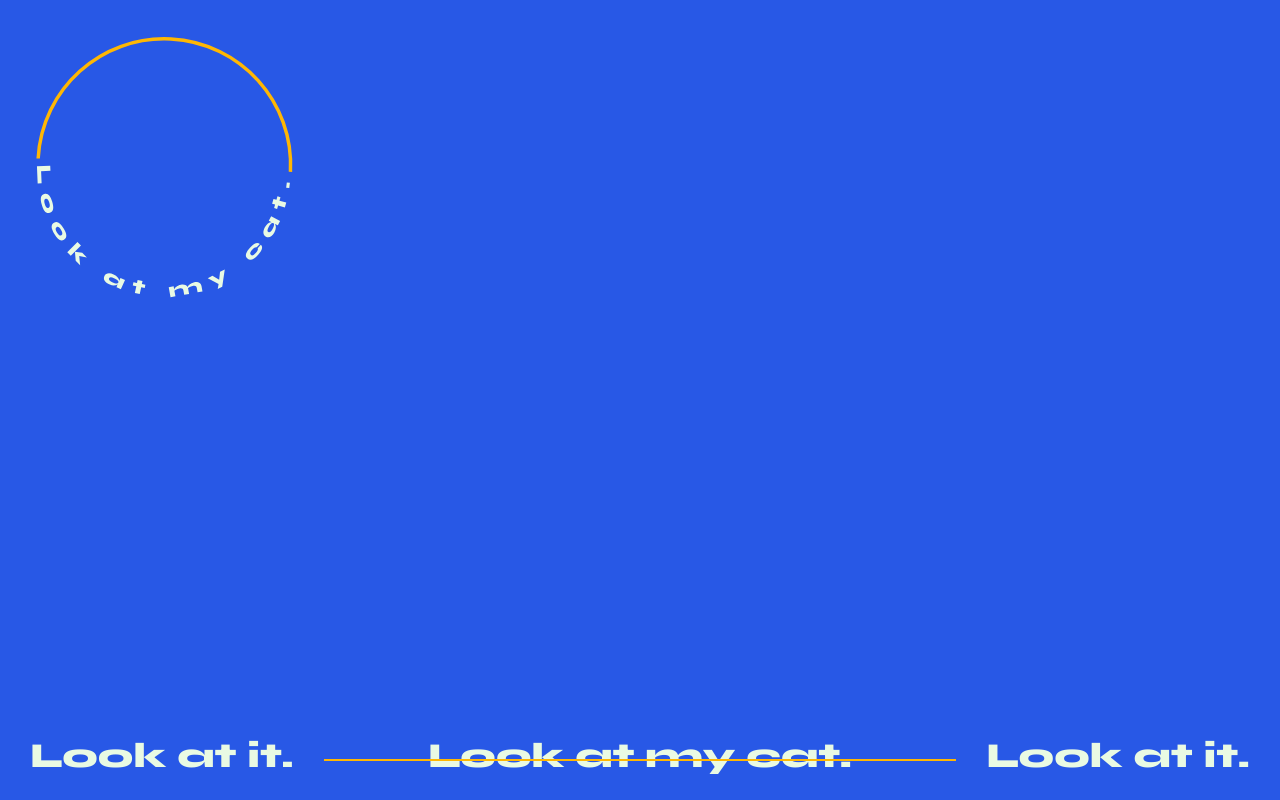
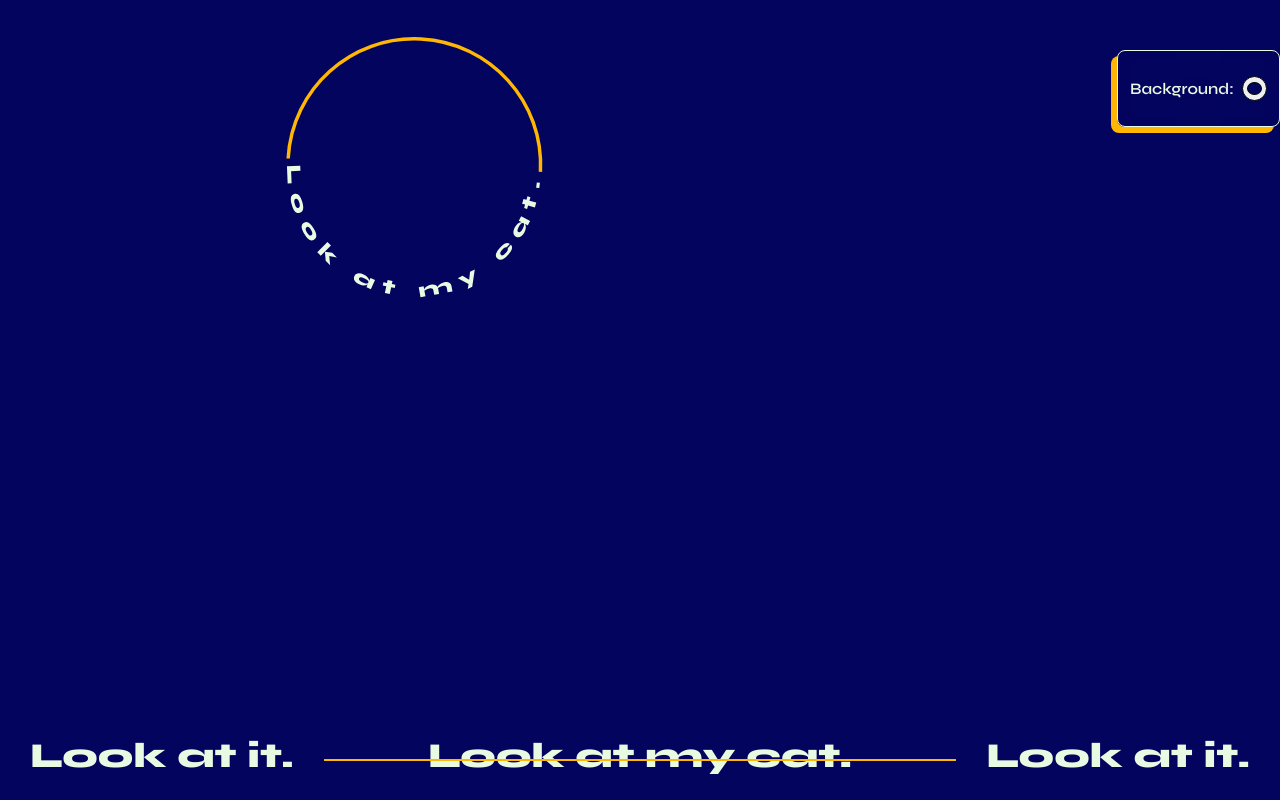
Before and after one commit to maria-bohorquez/martine-mood, a React (Create React App) app: page / in a window 1280 px wide. Built offline with nearby package versions, Linux system fonts and the light colour scheme.

Commit message:
initial commit

```diff
--- a/src/App.jsx
+++ b/src/App.jsx
@@ -2,6 +2,7 @@ import React, { useState } from "react";
 import Header from "./components/Header";
 import Footer from "./components/Footer";
 import ImgBox from "./components/ImgBox";
+import ColorPicker from "./components/ColorPicker";
 import { GlobalStyle, ImageContainer, Wrapper } from "./styles";
 
 //prettier-ignore
@@ -15,6 +16,7 @@ const matrix = [
 ];
 
 const App = () => {
+  const [wrapperColor, setWrapperColor] = useState("#03045e");
   const [distance, setDistance] = useState(1);
   const easing = (num) => Math.pow(num, 3);
 
@@ -40,10 +42,15 @@ const App = () => {
       <GlobalStyle />
       <Header />
       <Footer />
+      <ColorPicker
+        wrapperColor={wrapperColor}
+        setWrapperColor={setWrapperColor}
+      />
       <Wrapper
         onMouseMove={handleMove}
         onTouchMove={handleTouchMove}
-        $color={Math.round(240 - distance * 15)}
+        //$color={Math.round(240 - distance * 15)}
+        $color={wrapperColor}
       >
         <ImageContainer $isTogether={distance < 0.001}>
           {matrix.map(([x, y], index) => (
--- /dev/null
+++ b/src/components/ColorPicker/index.jsx
@@ -0,0 +1,18 @@
+import React from "react";
+import { Panel, ColorInput, InputContainer } from "./styles";
+
+const ColorPicker = ({ setWrapperColor, wrapperColor }) => {
+  return (
+    <Panel>
+      <InputContainer>
+        <p>Background: </p>
+        <ColorInput
+          type="color"
+          value={wrapperColor}
+          onChange={(event) => setWrapperColor(event.target.value)}
+        />
+      </InputContainer>
+    </Panel>
+  );
+};
+export default ColorPicker;
--- /dev/null
+++ b/src/components/ColorPicker/styles.js
@@ -0,0 +1,43 @@
+import styled from "styled-components";
+
+export const ColorInput = styled.input`
+  margin-left: 8px;
+  border-radius: 100%;
+  width: 25px;
+  height: 25px;
+  border: 1px solid #000;
+  cursor: pointer;
+
+  ::-webkit-color-swatch {
+    border: 1px solid #000;
+    border-radius: 100%;
+  }
+`;
+
+export const Panel = styled.div`
+  padding: 12px;
+  border: 1px solid #e9fae3;
+  box-shadow: -6px 6px 0px 0px #ffb703;
+  backdrop-filter: blur(50px);
+
+  z-index: 1;
+
+  background: inherit;
+  border-radius: 8px;
+
+  display: flex;
+  position: fixed;
+  right: 0;
+  top: 50px;
+
+  @media (max-width: 700px) {
+    top: unset;
+    bottom: 80px;
+  }
+`;
+
+export const InputContainer = styled.div`
+  display: flex;
+  align-items: center;
+  justify-content: space-between;
+`;
--- a/src/components/Header/styles.js
+++ b/src/components/Header/styles.js
@@ -11,7 +11,7 @@ export const Logo = styled(LogoSVG)`
 export const Header = styled.header`
   ${Marginals}
   justify-content: left;
-  padding: 30px;
+  padding: 30px 30px 30px 280px;
 
   @media (max-width: 700px) {
     padding: 15px;
--- a/src/styles.js
+++ b/src/styles.js
@@ -18,7 +18,6 @@ export const GlobalStyle = createGlobalStyle`
     overflow: hidden;
     text-rendering: optimizeLegibility;
     -webkit-font-smoothing: antialised;
-    background-color: #03045e;
     font-family: 'Syne', sans-serif;
   }
 `;
@@ -46,7 +45,8 @@ export const ImageContainer = styled.div.attrs(({ $isTogether }) => ({
 
 export const Wrapper = styled.section.attrs(({ $color }) => ({
   style: {
-    backgroundColor: `hsl(${$color}, 79%, 53%)`
+    //backgroundColor: `hsl(${$color}, 79%, 53%)`
+    backgroundColor: `${$color}`
   }
 }))`
   display: flex;
```
